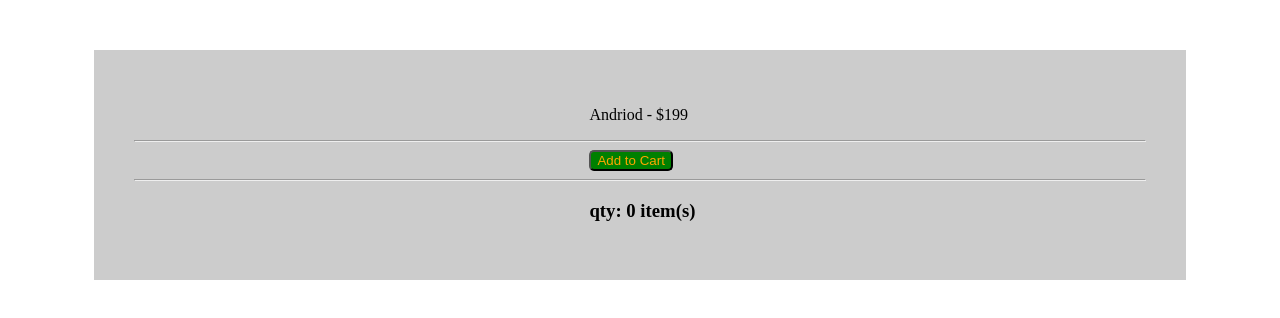
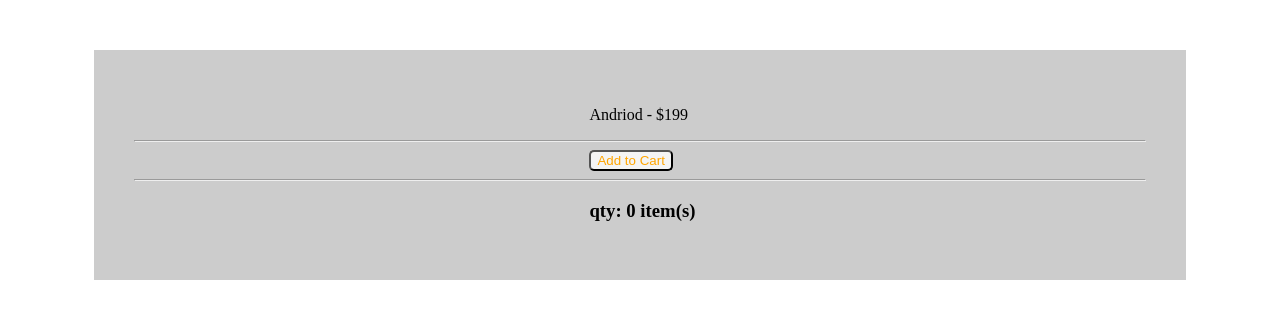
Before and after one commit to gloriaojuks/shop-cart, a React (Create React App) app: page / in a window 1280 px wide. Shown: the top 318 px of the page. Built offline with nearby package versions, Linux system fonts and the light colour scheme.

Commit message:
style changes

```diff
--- a/src/Products.js
+++ b/src/Products.js
@@ -19,7 +19,7 @@ export class Products extends Component {
         <p className="contain">Andriod - $199</p>
         <hr />
         <button
-          style={{ backgroundColor: "green", color: "orange", borderRadius: "5px" }} onClick={this.buy.bind(this)} className="contain">
+          style={{ backgroundColor: "#f4f4f4", color: "orange", borderRadius: "5px" }} onClick={this.buy.bind(this)} className="contain">
           Add to Cart
         </button>
         <hr />
```
